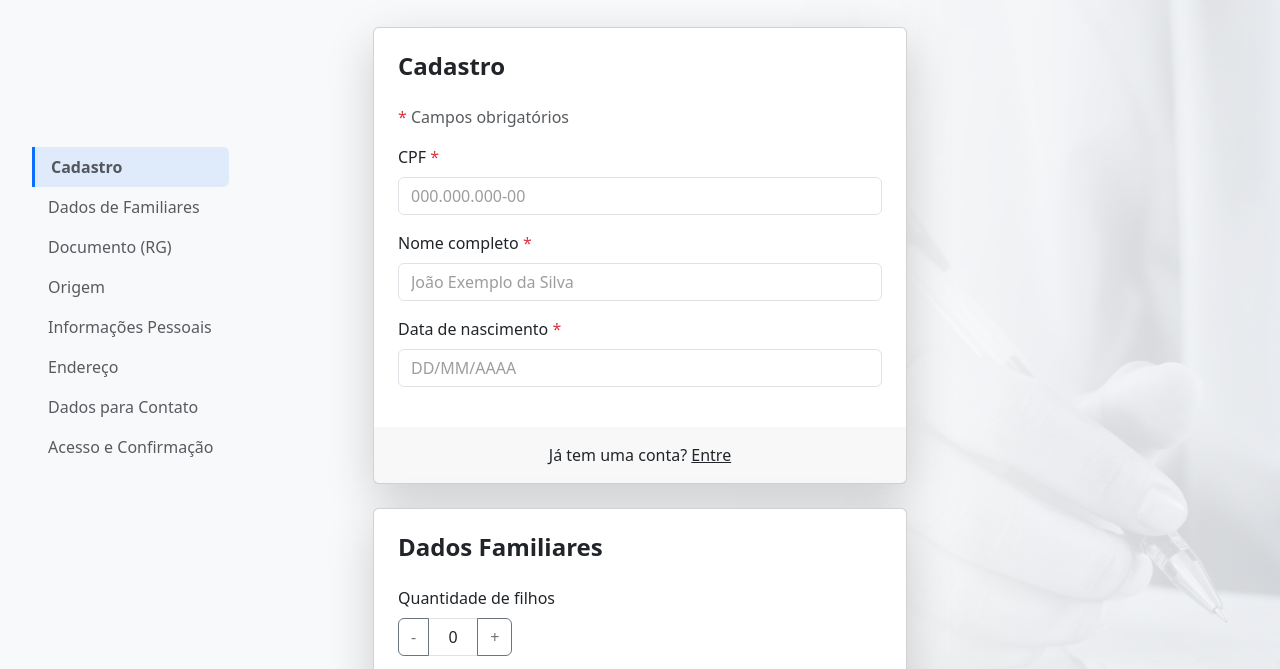
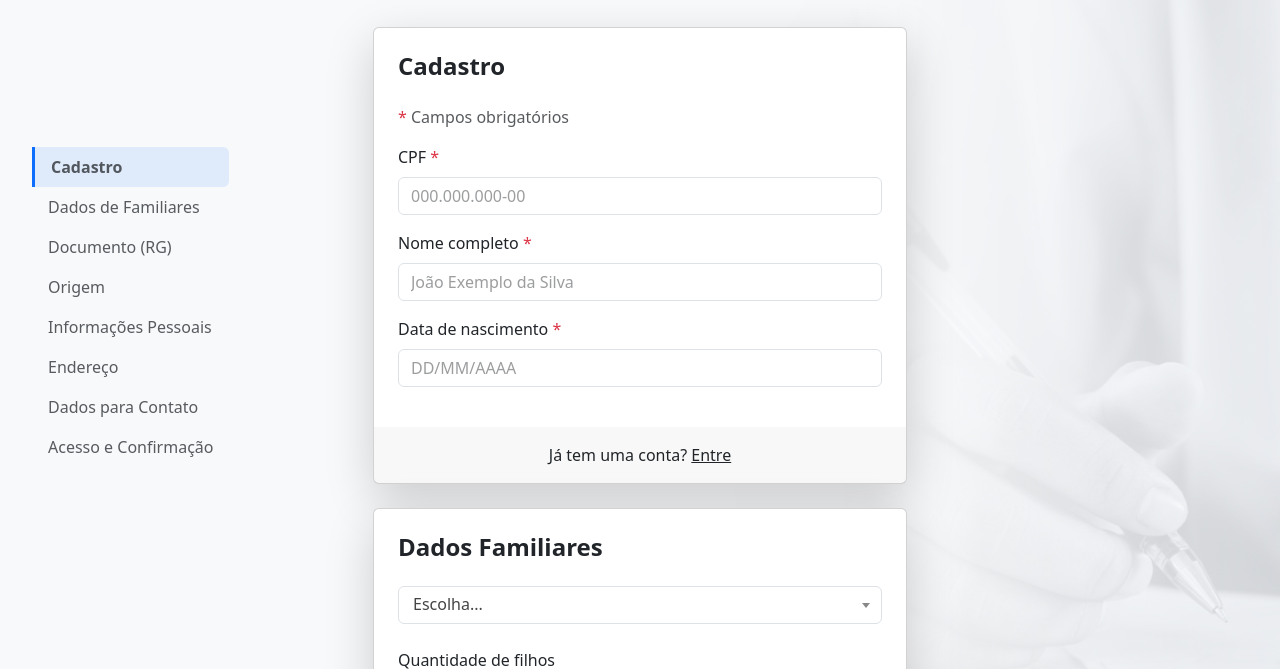
Before and after one commit to brucesantos/inscreve, a website: page build/cadastro.html in a window 1280 px wide. Shown: the part 93-762 px from the top of the page. Drawn offline with nearby package versions, Linux system fonts and the light colour scheme.

Commit message:
select2
- inclusão do select2 na página de cadastro APENAS COMO EXEMPLO
- estilo do select2

```diff
--- a/source/styles/_custom.scss
+++ b/source/styles/_custom.scss
@@ -5,6 +5,7 @@
 @import "choices";
 @import "flatpickr";
 @import "solicitacoes";
+@import "select2";
 
 .navbar-toggler {
     padding: 0;
--- /dev/null
+++ b/source/styles/_select2.scss
@@ -0,0 +1,15 @@
+.select2-container--default .select2-selection--single {
+    height: 38px;
+    padding: 3px 6px;
+}
+.select2-container--default .select2-selection--single {
+    border: 1px solid $border-color;
+    border-radius: $border-radius;
+}
+.select2-container--default .select2-selection--single .select2-selection__arrow {
+    height: 36px;
+    right: 6px;
+}
+.select2-container {
+    width: 100% !important;
+}
```
Also changed, not shown: build/cadastro.html, build/dashboard copy.html (deleted), build/styles/main.css, 2 other files.
